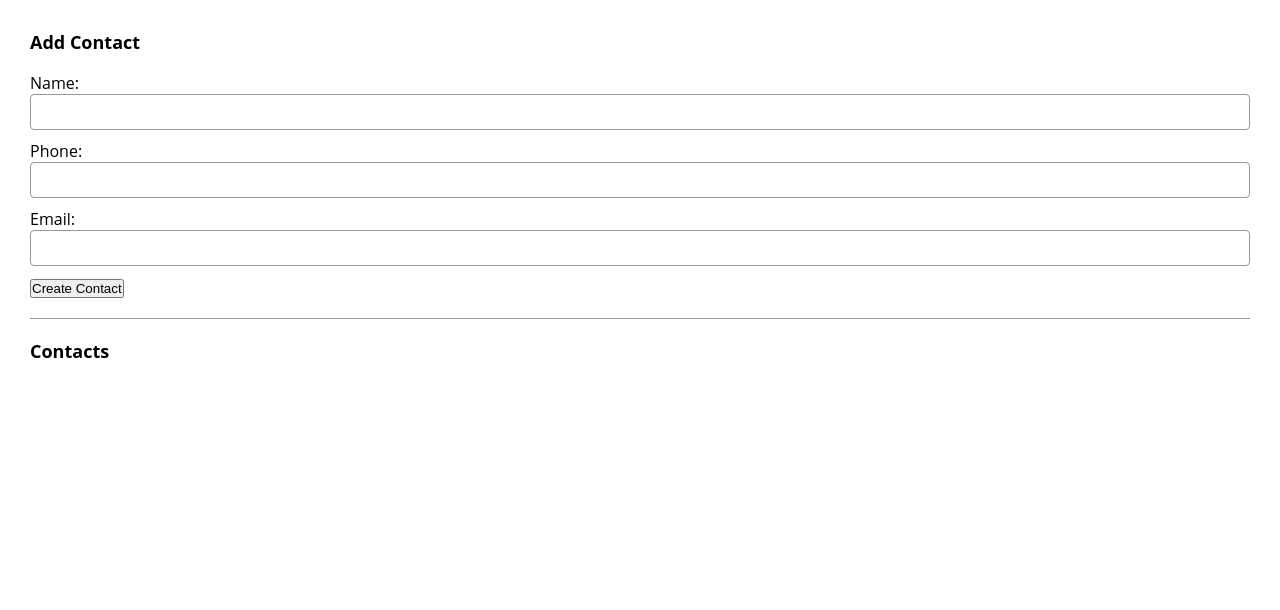
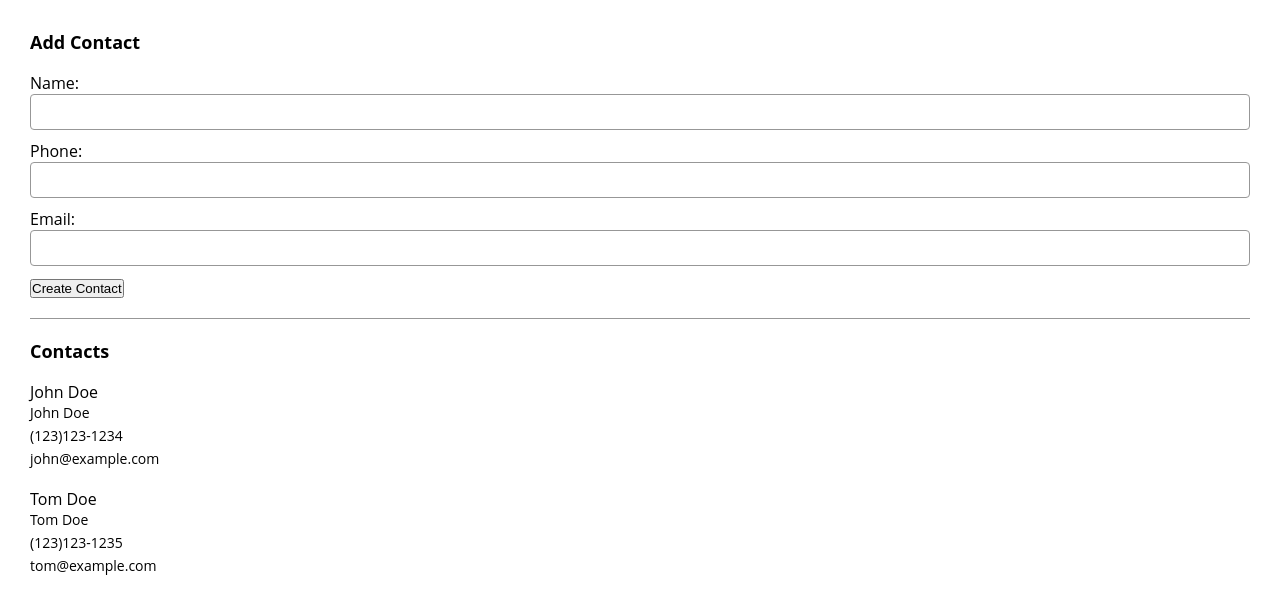
Before and after one commit to lyzboy/appointment-planner, a React (Create React App) app: page /contacts in a window 1280 px wide. Shown: the top 610 px of the page. Built offline with nearby package versions, Linux system fonts and the light colour scheme.

Commit message:
Add useEffect hook to set initial contacts for development

```diff
--- a/src/components/app/App.js
+++ b/src/components/app/App.js
@@ -1,4 +1,4 @@
-import React, { useState } from "react";
+import React, { useEffect, useState } from "react";
 import {
     BrowserRouter as Router,
     Routes,
@@ -22,6 +22,21 @@ export function AppRoutes() {
         const newAppointment = { name, contact, date, time };
         setAppointments((prev) => [...prev, newAppointment]);
     };
+
+    useEffect(() => {
+        setContacts([
+            {
+                name: "John Doe",
+                phone: "(123)123-1234",
+                email: "john@example.com",
+            },
+            {
+                name: "Tom Doe",
+                phone: "(123)123-1235",
+                email: "tom@example.com",
+            },
+        ]);
+    }, []);
 
     return (
         <Routes>
```
